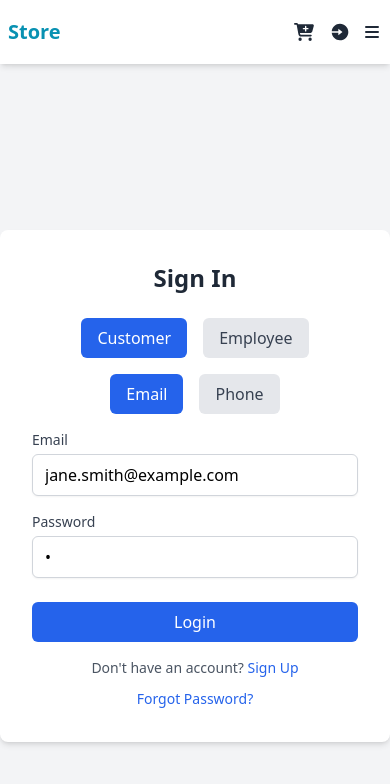
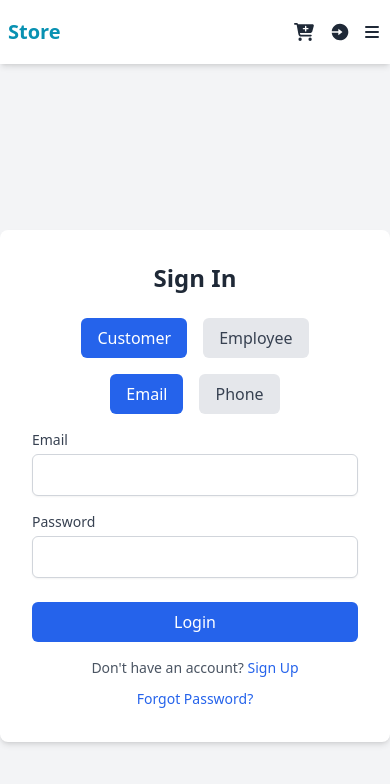
Before and after one commit to MJ933/Store-Project-FrontEnd, a React (Vite) app: page /login in a window 390 px wide. Shown: the top 784 px of the page. Built offline with nearby package versions, Linux system fonts and the light colour scheme.

Commit message:
remove the default email/phone and password

```diff
--- a/src/pages/Customers/LogIn.jsx
+++ b/src/pages/Customers/LogIn.jsx
@@ -8,8 +8,8 @@ import { useNavigate, useLocation } from "react-router-dom"; // Add this for nav
 
 const LogIn = () => {
   const location = useLocation(); // Initialize useLocation
-  const [emailOrPhone, setEmailOrPhone] = useState("jane.smith@example.com"); // Combined input for email or phone
-  const [password, setPassword] = useState("1");
+  const [emailOrPhone, setEmailOrPhone] = useState(""); // Combined input for email or phone
+  const [password, setPassword] = useState("");
   const [error, setError] = useState("");
   const [loginMethod, setLoginMethod] = useState("email"); // Default to email
   const [userType, setUserType] = useState("customer"); // Default to customer
@@ -164,7 +164,7 @@ const LogIn = () => {
             type="button"
             onClick={() => {
               setLoginMethod("email");
-              setEmailOrPhone("jane.smith@example.com");
+              setEmailOrPhone("");
             }}
             className={`px-4 py-2 rounded-md font-medium ${
               loginMethod === "email"
@@ -178,7 +178,7 @@ const LogIn = () => {
             type="button"
             onClick={() => {
               setLoginMethod("phone");
-              setEmailOrPhone("999");
+              setEmailOrPhone("");
             }}
             className={`px-4 py-2 rounded-md font-medium ${
               loginMethod === "phone"
```
